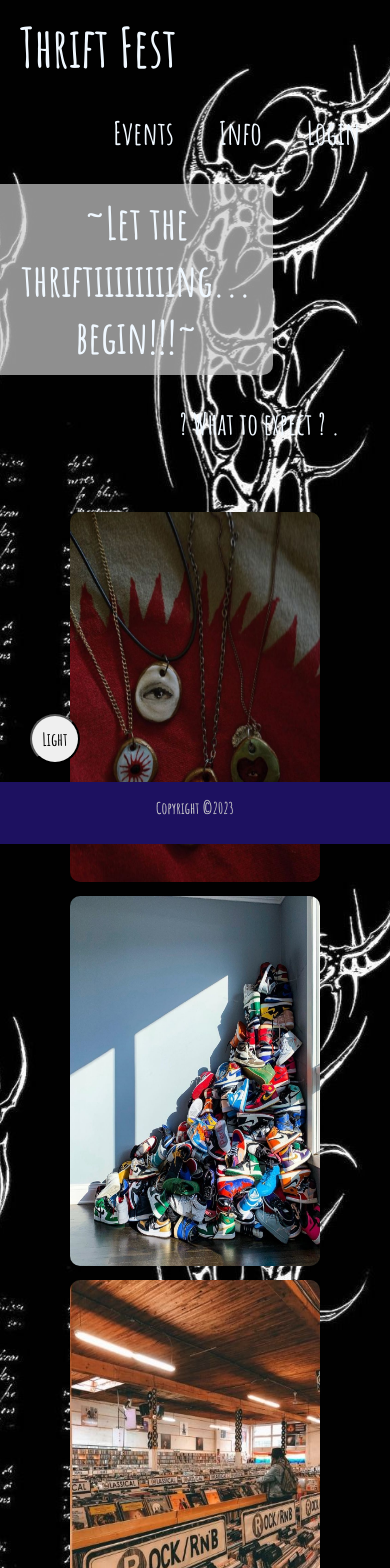
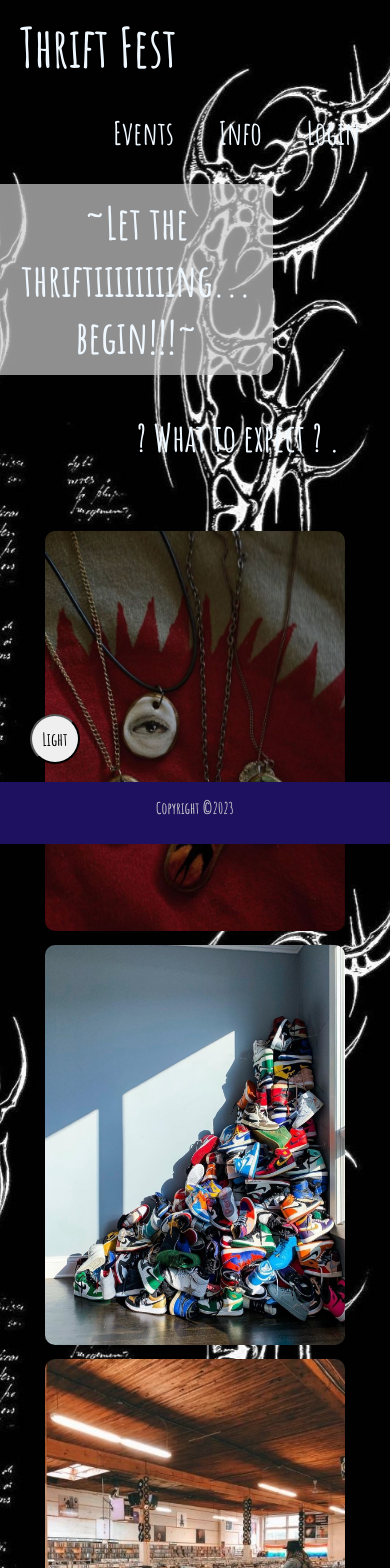
Before and after one commit to aggelos950/Thrift, a React (Create React App) app: page / in a window 390 px wide. Shown: the top 1568 px of the page. Built offline with nearby package versions, Linux system fonts and the light colour scheme.

Commit message:
final changes

```diff
--- a/src/components/AdminFolder/AdminUsers.jsx
+++ b/src/components/AdminFolder/AdminUsers.jsx
@@ -19,6 +19,16 @@ function AdminUsers(){
     },[userList]);
 
     function addUser(){
+        Axios.get(`http://localhost:3001/users/${username}`).then((response)=>{
+            if (response.data!==""){
+                    alert("Username is already in use");
+                    setUsername("");
+                    setEmaill("");
+                    setPassword("");
+            }else{
+                if(emaill===""||password===""){
+                    alert("Please fill all the fields")
+                }else{
                     Axios.post("http://localhost:3001/newUserAdmin",
                     {
                         username,
@@ -30,9 +40,19 @@ function AdminUsers(){
                         setPassword("");
                     })
                 }
+            }
+        })
+    }
 
 
     function updateUser(id,username,email,password){
+        Axios.get(`http://localhost:3001/users/${username}`).then((response)=>{
+            if (response.data!==""){
+                    alert("Username is already in use");
+                    setUsername("");
+                    setEmaill("");
+                    setPassword("");
+            }else{
                     Axios.post("http://localhost:3001/userUpdate",{
                         id,
                         username,
@@ -44,6 +64,8 @@ function AdminUsers(){
                         }
                     })
                 }
+            }
+        )}
 
     function deleteUser(id){
         Axios.post("http://localhost:3001/userDelete",{id})
--- a/src/components/ChangeAbout.jsx
+++ b/src/components/ChangeAbout.jsx
@@ -9,7 +9,6 @@ function ChangeAbout(){
      if (child===3){
         setChild(1)
      }
-     console.log(child);
    }
 
    useEffect(()=>{
--- a/src/components/EventFolder/CommingEvents.jsx
+++ b/src/components/EventFolder/CommingEvents.jsx
@@ -21,9 +21,6 @@ function CommingEvents() {
                 setEventList(response.data);
         })
     },[]);
-
-
-
 
     const filteredEvents = useMemo(() => {
         if (searchFilter !== null && searchFilter !== '') {
--- a/src/components/LoginFolder/Login.jsx
+++ b/src/components/LoginFolder/Login.jsx
@@ -24,7 +24,7 @@ function Login(){
             alert("Welcome " + username + " !!!");
 
         }else{
-            alert("User Error");
+            alert("Wrong user inputs");
             setUsername("");
             setPassword("");
         }
--- a/src/styles/homePage.css
+++ b/src/styles/homePage.css
@@ -67,3 +67,28 @@ img{
     margin-bottom: 80px;
     margin-left: 30px;
 }
+
+
+
+@media (max-width: 1100px) {
+    img{
+        width: 270px;
+        height: 390px;
+    }
+    .photoDiv p{
+        font-size: 35px;
+    }
+  }
+
+
+
+@media (max-width: 850px) {
+    img{
+        width: 300px;
+        height: 400px;
+    }
+    .photoDiv p{
+        font-size: 38px;
+    }
+
+}
```
Lines whose indentation alone changed are shown as unchanged.
